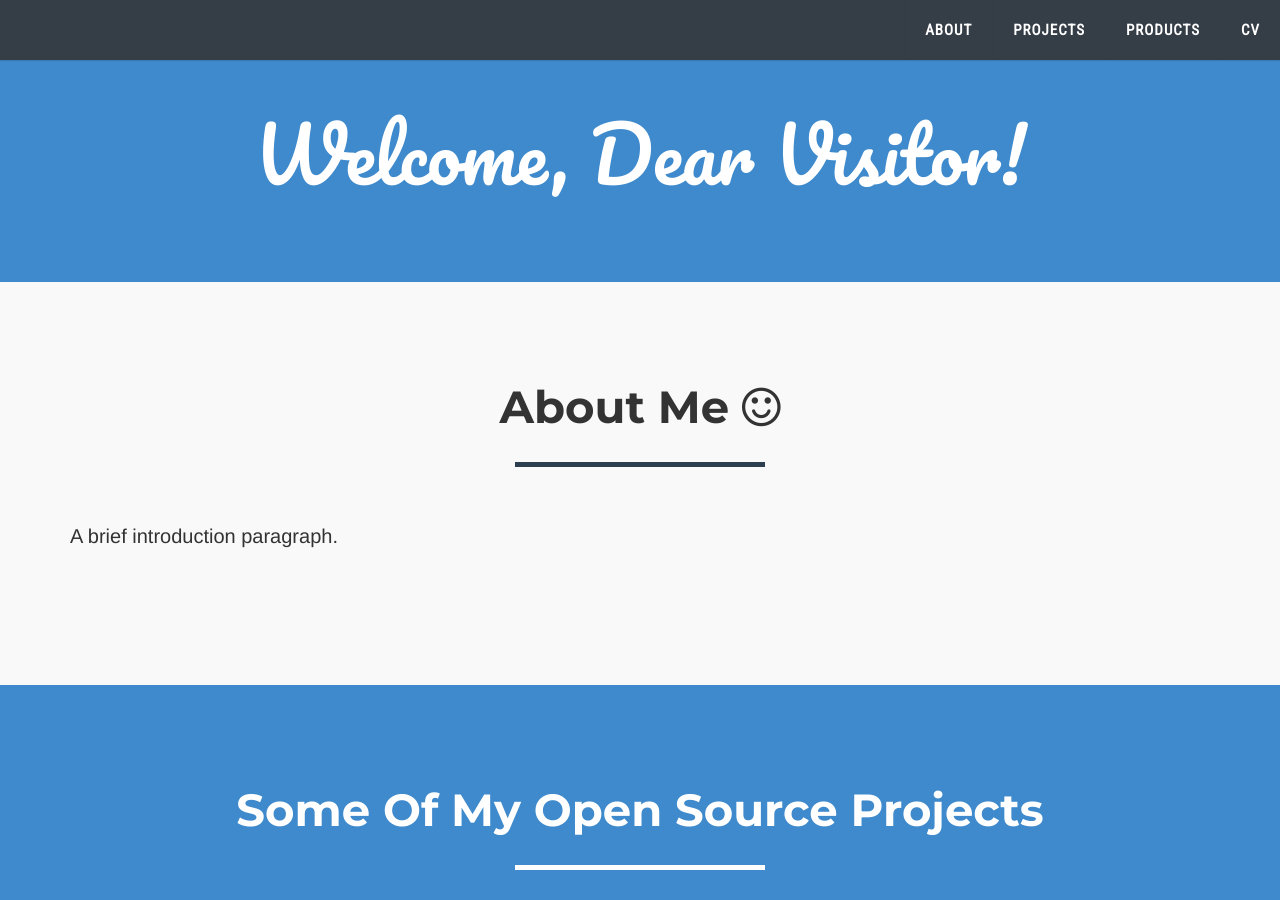
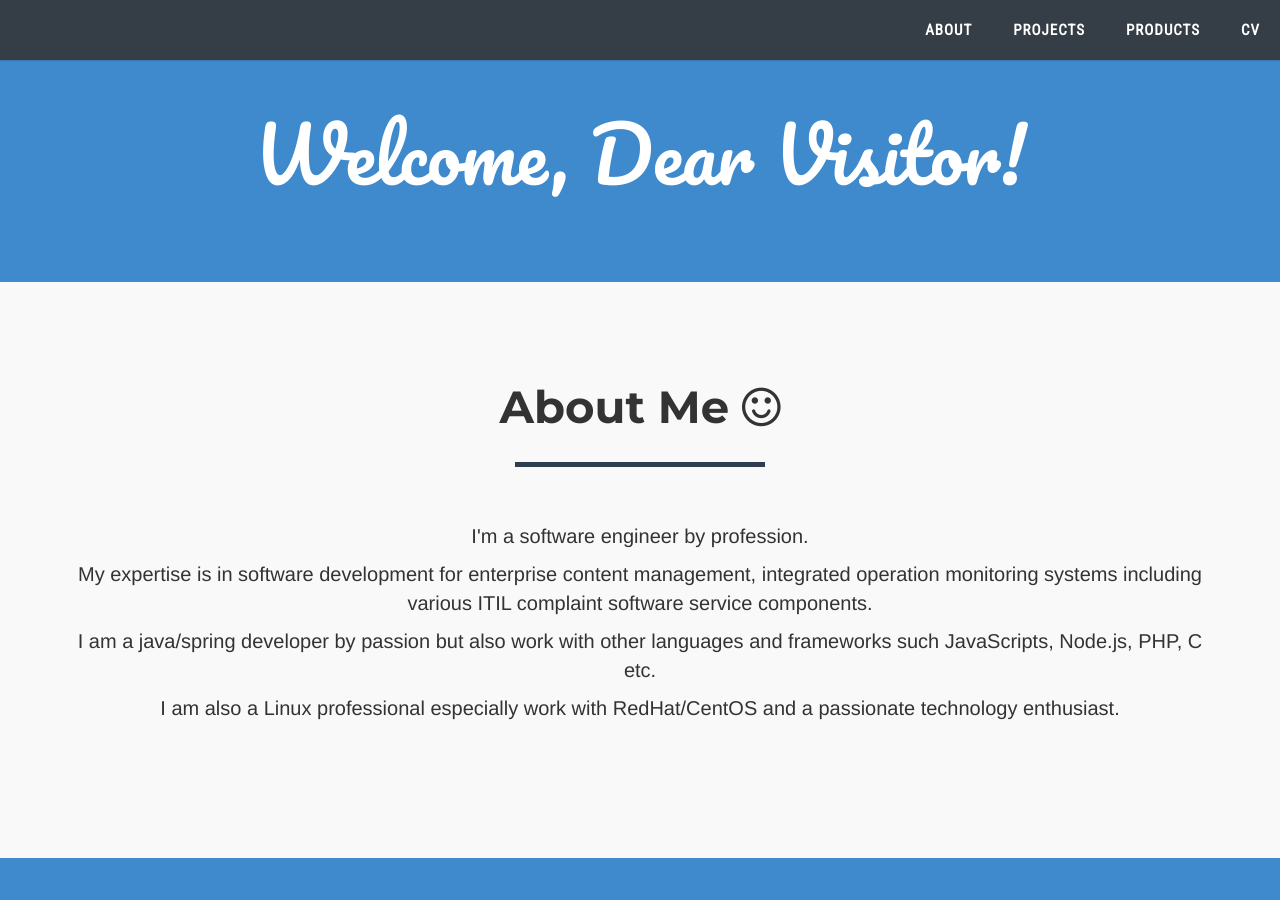
Before and after one commit to pmverma/pmverma.github.io, a Jekyll site: the page built from index.html, in a window 1280 px wide and 900 px high. Built offline with Jekyll 4.4.1, drawn with Linux system fonts in a browser that asks for light colours.

Commit message:
Added content

```diff
--- a/index.html
+++ b/index.html
@@ -32,9 +32,20 @@ sitemap:
             </div>
             <div class="row">
                 <div class="col-md-12">
-                    <div>
+                    <div class="text-center">
                         <p>
-                            A brief introduction paragraph.
+                            I'm a software engineer by profession.
+                        </p>
+                        <p>
+                            My expertise is in software development for enterprise content management,
+                            integrated operation monitoring systems including various ITIL complaint software service components.
+                        </p>
+                        <p>
+                            I am a java/spring developer by passion but also work with other languages and frameworks such JavaScripts, Node.js, PHP, C etc.
+                        </p>
+                        <p>
+                            I am also a Linux professional especially work with RedHat/CentOS and  a passionate technology enthusiast.
+                        </p>
                         </p>
                     </div>
                 </div>
```
